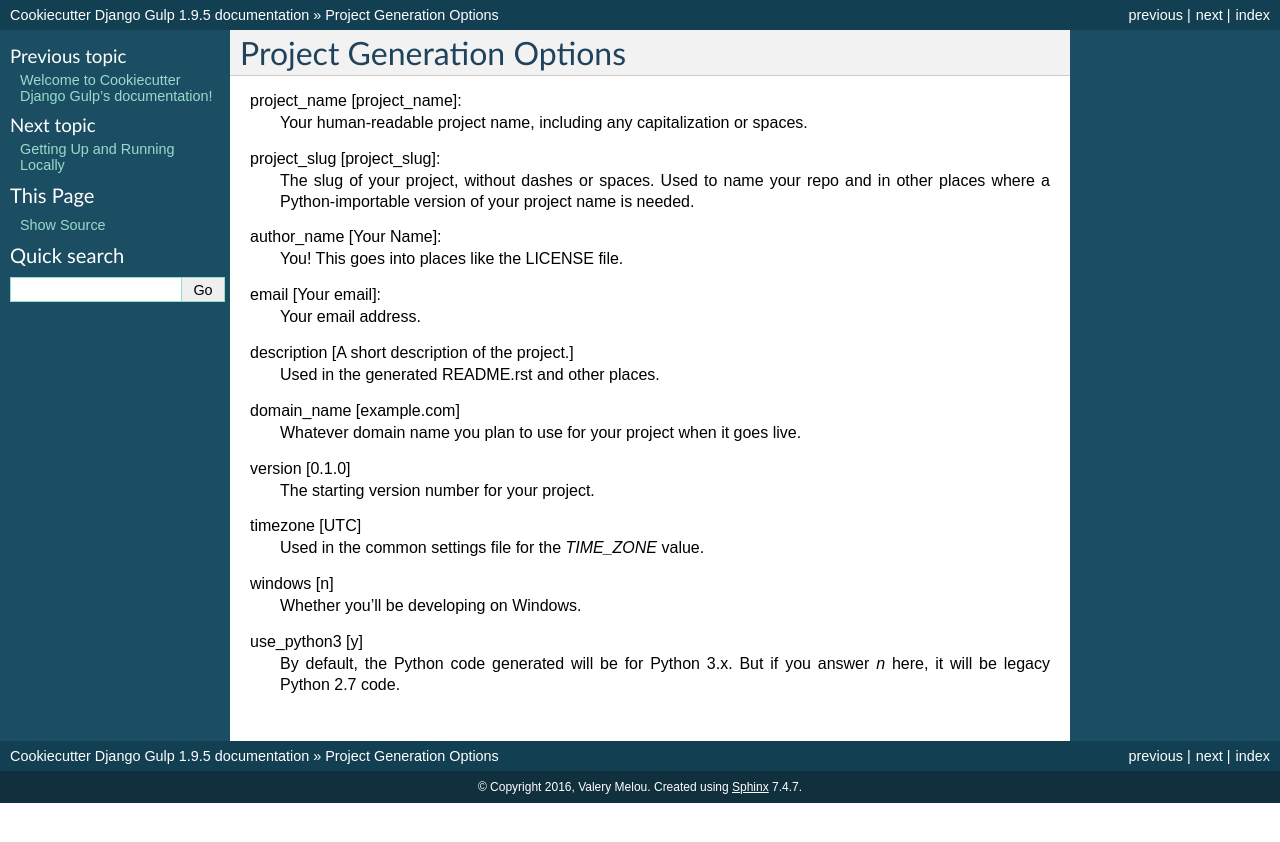
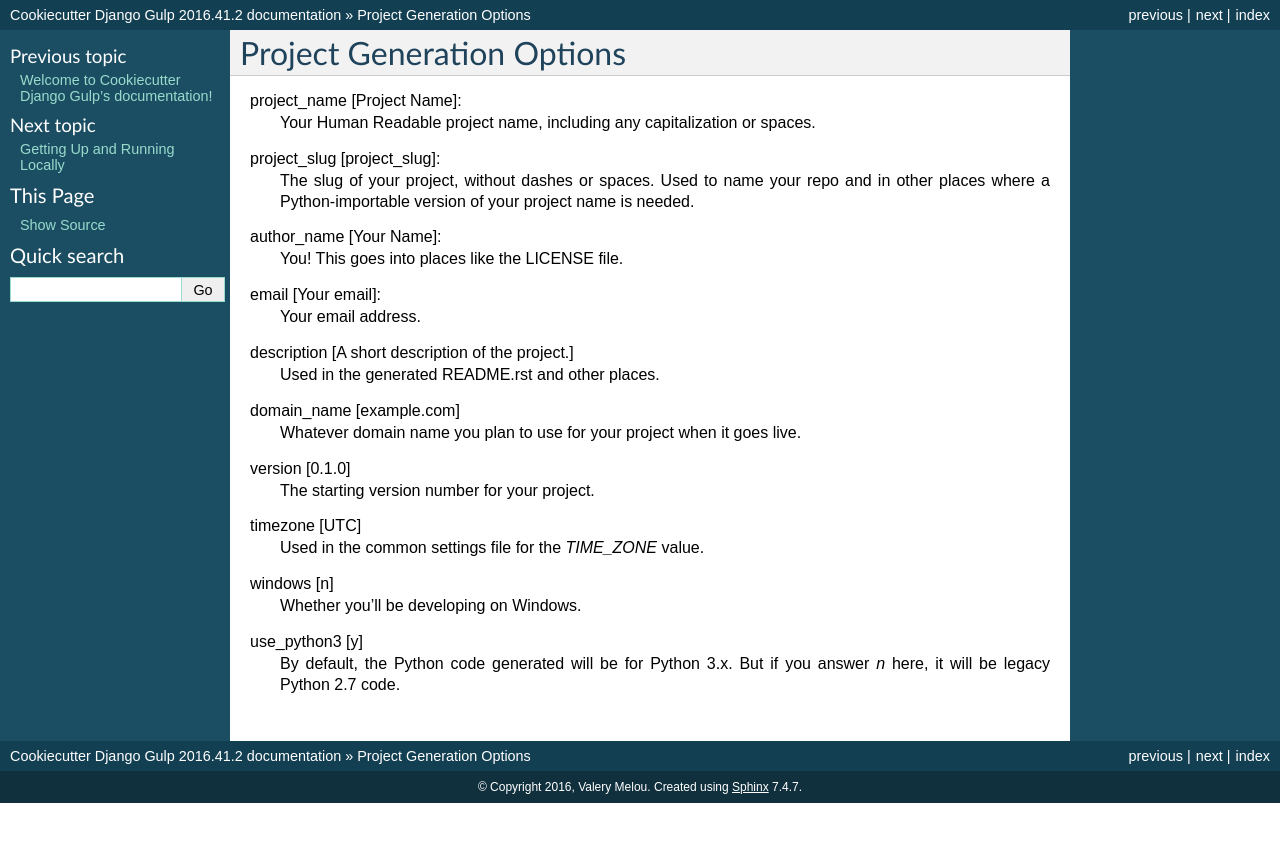
Before and after one commit to valerymelou/cookiecutter-django, a Sphinx documentation site: the page built from docs/project-generation-options.rst, in a window 1280 px wide. Shown: the top 842 px of the page. Built offline with Sphinx 7.4.7, drawn with Linux system fonts in a browser that asks for light colours; part of the change alters nothing that is shown.

```diff
--- a/docs/conf.py
+++ b/docs/conf.py
@@ -1,11 +1,8 @@
-#!/usr/bin/env python3
 # -*- coding: utf-8 -*-
 #
-# cookiecutter-django-gulp documentation build configuration file, created by
-# sphinx-quickstart on Thu Mar 10 19:13:44 2016.
+# cookiecutter-django-gulp documentation build configuration file.
 #
-# This file is execfile()d with the current directory set to its
-# containing dir.
+# This file is execfile()d with the current directory set to its containing dir.
 #
 # Note that not all possible configuration values are present in this
 # autogenerated file.
@@ -13,34 +10,36 @@
 # All configuration values have a default; values that are commented out
 # serve to show the default.
 
+from __future__ import unicode_literals
+
+from datetime import datetime
+import os
 import sys
-import os
+
+now = datetime.now()
 
 # If extensions (or modules to document with autodoc) are in another directory,
 # add these directories to sys.path here. If the directory is relative to the
 # documentation root, use os.path.abspath to make it absolute, like shown here.
-#sys.path.insert(0, os.path.abspath('.'))
+# sys.path.insert(0, os.path.abspath('.'))
 
-# -- General configuration ------------------------------------------------
+# -- General configuration -----------------------------------------------------
 
 # If your documentation needs a minimal Sphinx version, state it here.
-#needs_sphinx = '1.0'
+# needs_sphinx = '1.0'
 
-# Add any Sphinx extension module names here, as strings. They can be
-# extensions coming with Sphinx (named 'sphinx.ext.*') or your custom
-# ones.
+# Add any Sphinx extension module names here, as strings. They can be extensions
+# coming with Sphinx (named 'sphinx.ext.*') or your custom ones.
 extensions = []
 
 # Add any paths that contain templates here, relative to this directory.
 templates_path = ['_templates']
 
-# The suffix(es) of source filenames.
-# You can specify multiple suffix as a list of string:
-# source_suffix = ['.rst', '.md']
+# The suffix of source filenames.
 source_suffix = '.rst'
 
 # The encoding of source files.
-#source_encoding = 'utf-8-sig'
+# source_encoding = 'utf-8-sig'
 
 # The master toctree document.
 master_doc = 'index'
@@ -48,63 +47,52 @@ master_doc = 'index'
 # General information about the project.
 project = 'Cookiecutter Django Gulp'
 copyright = '2016, Valery Melou'
-author = 'Valery Melou'
 
 # The version info for the project you're documenting, acts as replacement for
 # |version| and |release|, also used in various other places throughout the
 # built documents.
 #
 # The short X.Y version.
-version = '1.9'
+version = '{}.{}.{}'.format(*now.isocalendar())
 # The full version, including alpha/beta/rc tags.
-release = '1.9.5'
+release = '{}.{}.{}'.format(*now.isocalendar())
 
 # The language for content autogenerated by Sphinx. Refer to documentation
 # for a list of supported languages.
-#
-# This is also used if you do content translation via gettext catalogs.
-# Usually you set "language" from the command line for these cases.
-language = None
+# language = None
 
 # There are two options for replacing |today|: either, you set today to some
 # non-false value, then it is used:
-#today = ''
+# today = ''
 # Else, today_fmt is used as the format for a strftime call.
-#today_fmt = '%B %d, %Y'
+# today_fmt = '%B %d, %Y'
 
 # List of patterns, relative to source directory, that match files and
 # directories to ignore when looking for source files.
 exclude_patterns = ['_build']
 
-# The reST default role (used for this markup: `text`) to use for all
-# documents.
-#default_role = None
+# The reST default role (used for this markup: `text`) to use for all documents.
+# default_role = None
 
 # If true, '()' will be appended to :func: etc. cross-reference text.
-#add_function_parentheses = True
+# add_function_parentheses = True
 
 # If true, the current module name will be prepended to all description
 # unit titles (such as .. function::).
-#add_module_names = True
+# add_module_names = True
 
 # If true, sectionauthor and moduleauthor directives will be shown in the
 # output. They are ignored by default.
-#show_authors = False
+# show_authors = False
 
 # The name of the Pygments (syntax highlighting) style to use.
 pygments_style = 'sphinx'
 
 # A list of ignored prefixes for module index sorting.
-#modindex_common_prefix = []
-
-# If true, keep warnings as "system message" paragraphs in the built documents.
-#keep_warnings = False
-
-# If true, `todo` and `todoList` produce output, else they produce nothing.
-todo_include_todos = False
+# modindex_common_prefix = []
 
 
-# -- Options for HTML output ----------------------------------------------
+# -- Options for HTML output ---------------------------------------------------
 
 # The theme to use for HTML and HTML Help pages.  See the documentation for
 # a list of builtin themes.
@@ -113,172 +101,150 @@ html_theme = 'default'
 # Theme options are theme-specific and customize the look and feel of a theme
 # further.  For a list of options available for each theme, see the
 # documentation.
-#html_theme_options = {}
+# html_theme_options = {}
 
 # Add any paths that contain custom themes here, relative to this directory.
-#html_theme_path = []
+# html_theme_path = []
 
 # The name for this set of Sphinx documents.  If None, it defaults to
 # "<project> v<release> documentation".
-#html_title = None
+# html_title = None
 
 # A shorter title for the navigation bar.  Default is the same as html_title.
-#html_short_title = None
+# html_short_title = None
 
 # The name of an image file (relative to this directory) to place at the top
 # of the sidebar.
-#html_logo = None
+# html_logo = None
 
-# The name of an image file (relative to this directory) to use as a favicon of
-# the docs.  This file should be a Windows icon file (.ico) being 16x16 or 32x32
+# The name of an image file (within the static path) to use as favicon of the
+# docs.  This file should be a Windows icon file (.ico) being 16x16 or 32x32
 # pixels large.
-#html_favicon = None
+# html_favicon = None
 
 # Add any paths that contain custom static files (such as style sheets) here,
 # relative to this directory. They are copied after the builtin static files,
 # so a file named "default.css" will overwrite the builtin "default.css".
 html_static_path = ['_static']
 
-# Add any extra paths that contain custom files (such as robots.txt or
-# .htaccess) here, relative to this directory. These files are copied
-# directly to the root of the documentation.
-#html_extra_path = []
-
 # If not '', a 'Last updated on:' timestamp is inserted at every page bottom,
 # using the given strftime format.
-#html_last_updated_fmt = '%b %d, %Y'
+# html_last_updated_fmt = '%b %d, %Y'
 
 # If true, SmartyPants will be used to convert quotes and dashes to
 # typographically correct entities.
-#html_use_smartypants = True
+# html_use_smartypants = True
 
 # Custom sidebar templates, maps document names to template names.
-#html_sidebars = {}
+# html_sidebars = {}
 
 # Additional templates that should be rendered to pages, maps page names to
 # template names.
-#html_additional_pages = {}
+# html_additional_pages = {}
 
 # If false, no module index is generated.
-#html_domain_indices = True
+# html_domain_indices = True
 
 # If false, no index is generated.
-#html_use_index = True
+# html_use_index = True
 
 # If true, the index is split into individual pages for each letter.
-#html_split_index = False
+# html_split_index = False
 
 # If true, links to the reST sources are added to the pages.
-#html_show_sourcelink = True
+# html_show_sourcelink = True
 
 # If true, "Created using Sphinx" is shown in the HTML footer. Default is True.
-#html_show_sphinx = True
+# html_show_sphinx = True
 
 # If true, "(C) Copyright ..." is shown in the HTML footer. Default is True.
-#html_show_copyright = True
+# html_show_copyright = True
 
 # If true, an OpenSearch description file will be output, and all pages will
 # contain a <link> tag referring to it.  The value of this option must be the
 # base URL from which the finished HTML is served.
-#html_use_opensearch = ''
+# html_use_opensearch = ''
 
 # This is the file name suffix for HTML files (e.g. ".xhtml").
-#html_file_suffix = None
-
-# Language to be used for generating the HTML full-text search index.
-# Sphinx supports the following languages:
-#   'da', 'de', 'en', 'es', 'fi', 'fr', 'h', 'it', 'ja'
-#   'nl', 'no', 'pt', 'ro', 'r', 'sv', 'tr'
-#html_search_language = 'en'
-
-# A dictionary with options for the search language support, empty by default.
-# Now only 'ja' uses this config value
-#html_search_options = {'type': 'default'}
-
-# The name of a javascript file (relative to the configuration directory) that
-# implements a search results scorer. If empty, the default will be used.
-#html_search_scorer = 'scorer.js'
+# html_file_suffix = None
 
 # Output file base name for HTML help builder.
 htmlhelp_basename = 'cookiecutter-django-gulpdoc'
 
-# -- Options for LaTeX output ---------------------------------------------
+
+# -- Options for LaTeX output --------------------------------------------------
 
 latex_elements = {
-# The paper size ('letterpaper' or 'a4paper').
-#'papersize': 'letterpaper',
+    # The paper size ('letterpaper' or 'a4paper').
+    # 'papersize': 'letterpaper',
 
-# The font size ('10pt', '11pt' or '12pt').
-#'pointsize': '10pt',
+    # The font size ('10pt', '11pt' or '12pt').
+    # 'pointsize': '10pt',
 
-# Additional stuff for the LaTeX preamble.
-#'preamble': '',
-
-# Latex figure (float) alignment
-#'figure_align': 'htbp',
+    # Additional stuff for the LaTeX preamble.
+    # 'preamble': '',
 }
 
 # Grouping the document tree into LaTeX files. List of tuples
-# (source start file, target name, title,
-#  author, documentclass [howto, manual, or own class]).
+# (source start file, target name, title, author, documentclass [howto/manual]).
 latex_documents = [
-    (master_doc, 'cookiecutter-django-gulp.tex', 'cookiecutter-django-gulp Documentation',
-     'Valery Melou', 'manual'),
+    ('index',
+     'cookiecutter-django-gulp.tex',
+     'cookiecutter-django-gulp Documentation',
+     'cookiecutter-django-gulp', 'manual'),
 ]
 
 # The name of an image file (relative to this directory) to place at the top of
 # the title page.
-#latex_logo = None
+# latex_logo = None
 
 # For "manual" documents, if this is true, then toplevel headings are parts,
 # not chapters.
-#latex_use_parts = False
+# latex_use_parts = False
 
 # If true, show page references after internal links.
-#latex_show_pagerefs = False
+# latex_show_pagerefs = False
 
 # If true, show URL addresses after external links.
-#latex_show_urls = False
+# latex_show_urls = False
 
 # Documents to append as an appendix to all manuals.
-#latex_appendices = []
+# latex_appendices = []
 
 # If false, no module index is generated.
-#latex_domain_indices = True
+# latex_domain_indices = True
 
 
-# -- Options for manual page output ---------------------------------------
+# -- Options for manual page output --------------------------------------------
 
 # One entry per manual page. List of tuples
 # (source start file, name, description, authors, manual section).
 man_pages = [
     ('index', 'Cookiecutter Django Gulp', 'Cookiecutter Django Gulp Documentation',
-     [author], 1)
+     ['Valery Melou'], 1)
 ]
 
 # If true, show URL addresses after external links.
-#man_show_urls = False
+# man_show_urls = False
 
 
-# -- Options for Texinfo output -------------------------------------------
+# -- Options for Texinfo output ------------------------------------------------
 
 # Grouping the document tree into Texinfo files. List of tuples
 # (source start file, target name, title, author,
 #  dir menu entry, description, category)
 texinfo_documents = [
-    ('index', 'Cookiecutter Django Gulp', 'Cookiecutter Django Gulp Documentation',
-     author, 'Valery Melou', 'Cookiecutter Django Gulp',
-     'A Cookiecutter template for integrating Gulp in Django projects.'),
+    ('index', 'Cookiecutter Django Gulp',
+     'Cookiecutter Django Gulp Documentation',
+     'Valery Melou', 'Cookiecutter Django Gulp',
+     'A Cookiecutter template for integrating Gulp in Django Projects quickly'),
 ]
 
 # Documents to append as an appendix to all manuals.
-#texinfo_appendices = []
+# texinfo_appendices = []
 
 # If false, no module index is generated.
-#texinfo_domain_indices = True
+# texinfo_domain_indices = True
 
 # How to display URL addresses: 'footnote', 'no', or 'inline'.
-#texinfo_show_urls = 'footnote'
-
-# If true, do not generate a @detailmenu in the "Top" node's menu.
-#texinfo_no_detailmenu = False
+# texinfo_show_urls = 'footnote'
--- a/docs/project-generation-options.rst
+++ b/docs/project-generation-options.rst
@@ -1,8 +1,8 @@
 Project Generation Options
 ==========================
 
-project_name [project_name]:
-    Your human-readable project name, including any capitalization or spaces.
+project_name [Project Name]:
+    Your Human Readable project name, including any capitalization or spaces.
 
 project_slug [project_slug]:
     The slug of your project, without dashes or spaces. Used to name your repo
```
